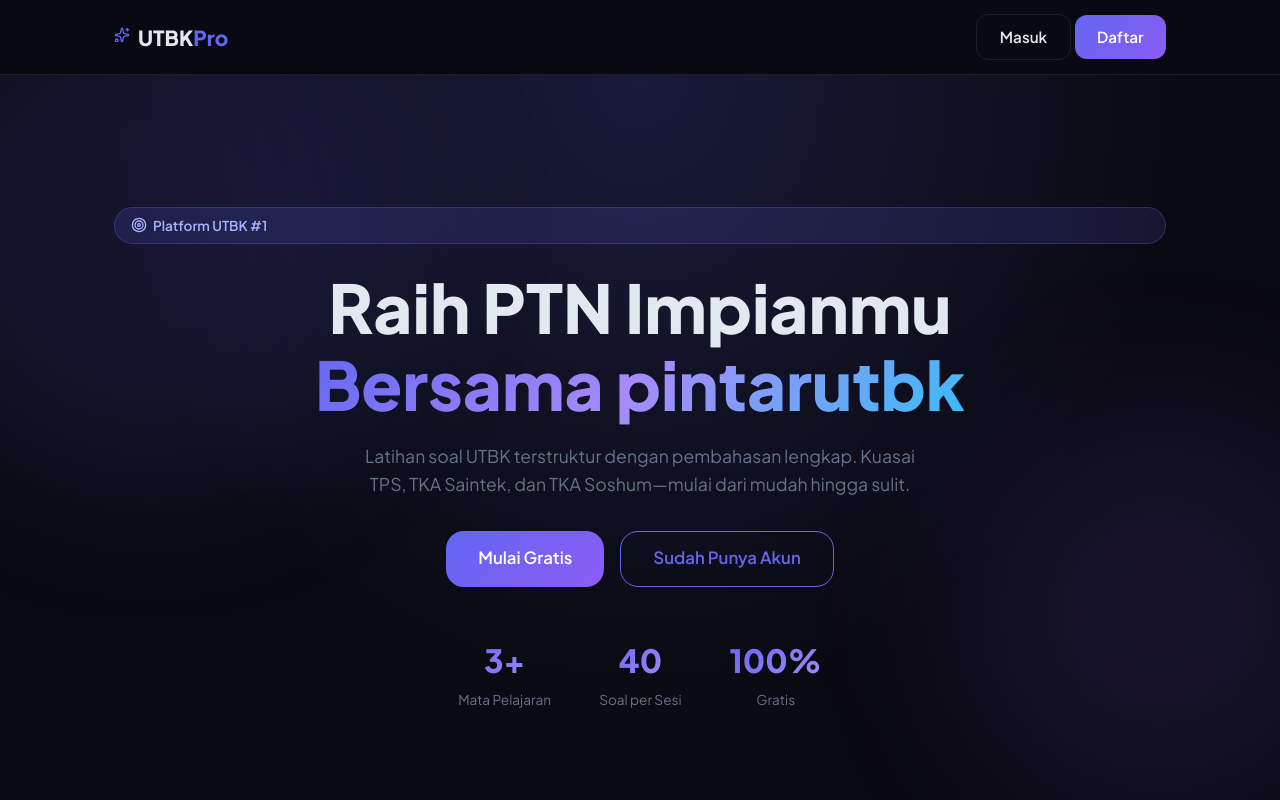
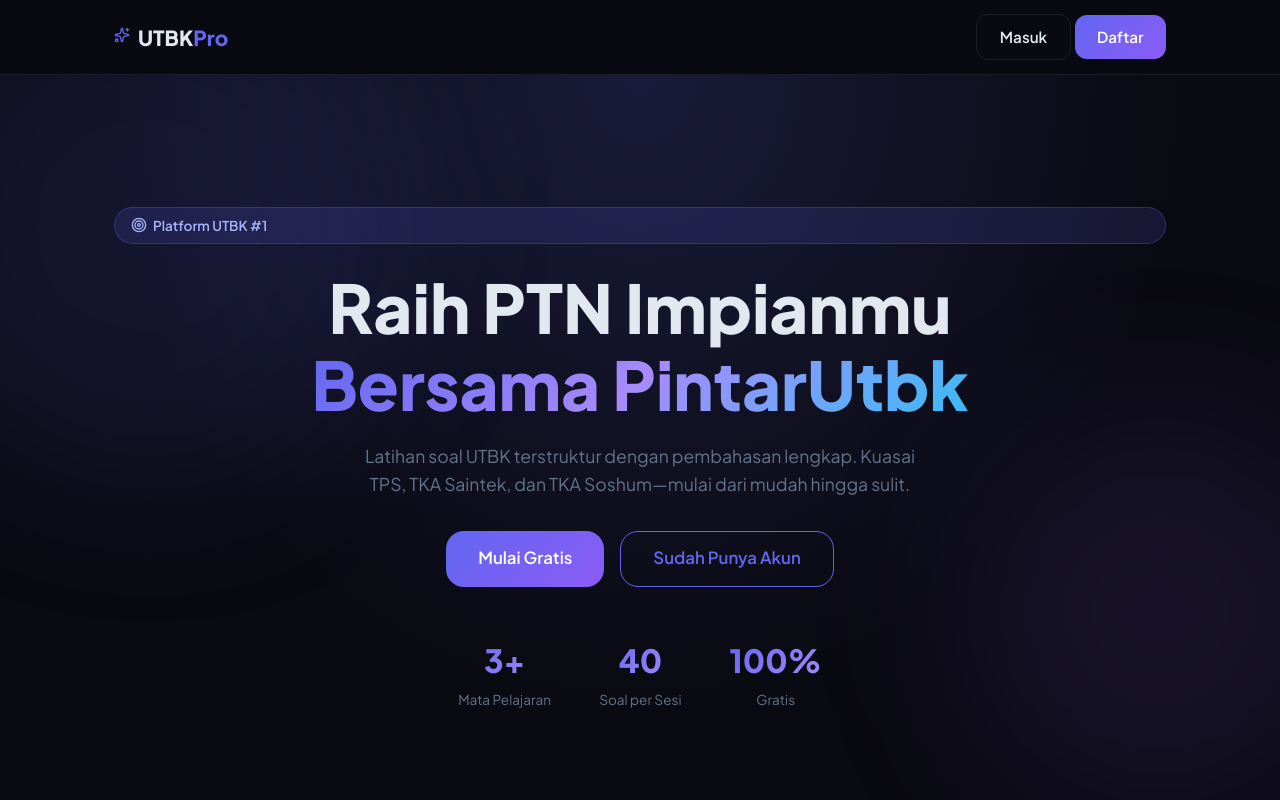
Before and after one commit to belidermawan01-create/UTBK-Frontend, a React (Vite) app: page / in a window 1280 px wide. Shown: the top 800 px of the page. Built offline with nearby package versions, Linux system fonts and the light colour scheme.

Commit message:
edit landing page

```diff
--- a/src/pages/Landing.jsx
+++ b/src/pages/Landing.jsx
@@ -161,7 +161,7 @@ export default function Landing() {
           <h1 className="hero-title">
             Raih PTN Impianmu
             <br />
-            <span className="gradient-text">Bersama pintarutbk</span>
+            <span className="gradient-text">Bersama PintarUtbk</span>
           </h1>
           <p className="hero-subtitle">
             Latihan soal UTBK terstruktur dengan pembahasan lengkap. Kuasai TPS,
```
